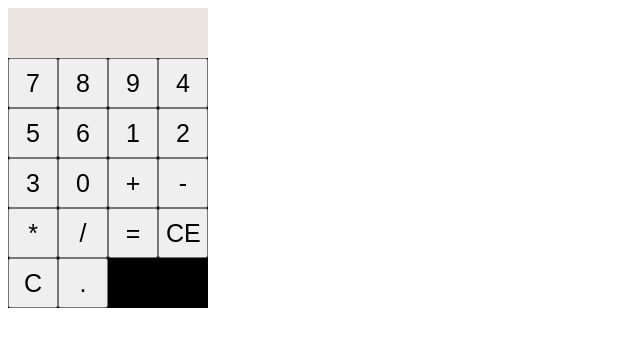
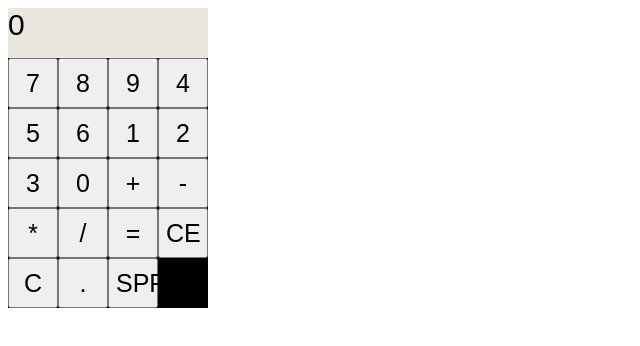
Before and after one commit to Miciula/practice--calculator--JavaScript, a plain HTML site: page index.html in a window 1280 px wide. Shown: the whole page, without its empty margins (0-640 px from the left). Drawn offline with Linux system fonts and the light colour scheme.

Commit message:
` SPR button` added to checking logic

```diff
--- a/index.html
+++ b/index.html
@@ -20,7 +20,7 @@
 
   <div class="calculator">
 
-    <div class="result"></div>
+    <div class="result">0</div>
 
     <button class="number">7</button>
     <button class="number">8</button>
@@ -46,6 +46,8 @@
 
     <button class="dot">.</button>
 
+    <button class="SPR">SPR</button>
+
 
   </div>
 
```
